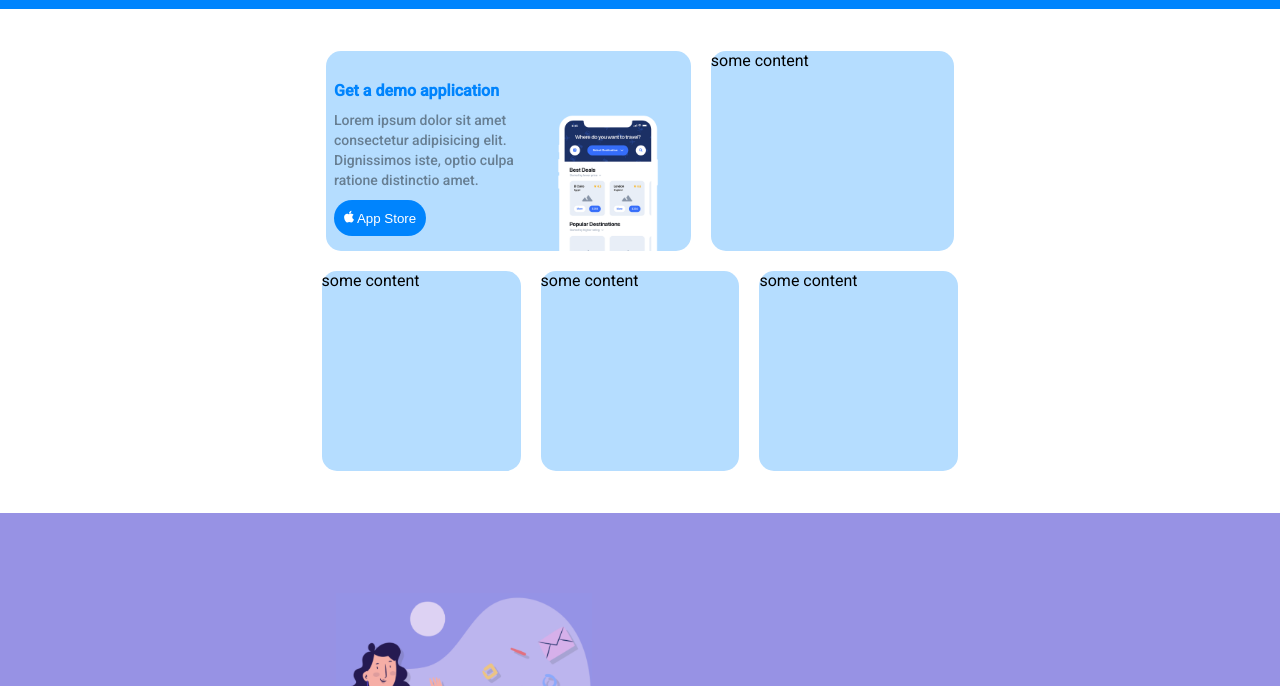
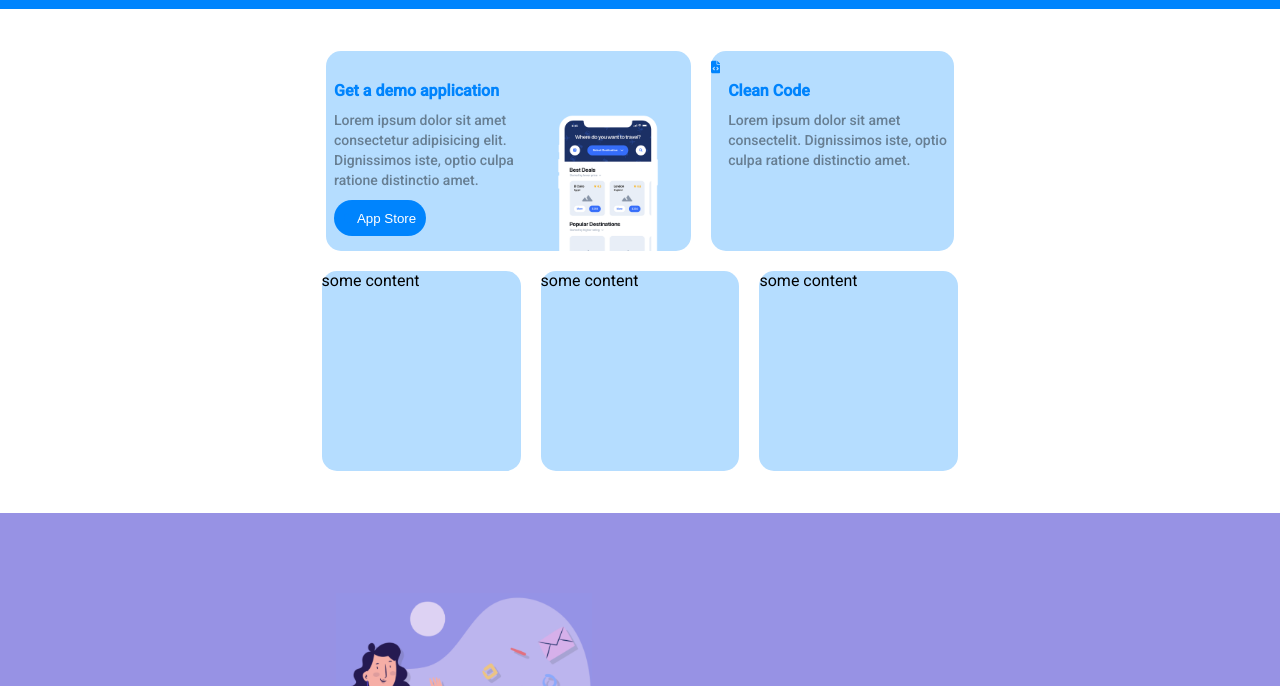
Before and after one commit to sarahelshark/htmlcss-responsive-layout, a plain HTML site: page index.html in a window 1280 px wide. Shown: the part 66-752 px from the top of the page. Drawn offline with Linux system fonts and the light colour scheme.

Commit message:
feat add
2nd card's elements

```diff
--- a/index.html
+++ b/index.html
@@ -63,11 +63,18 @@
                             </button>
                            </div>
                            <img src="./img/phone.png" alt="">
-
                       </div>
 
                 </div>
-                <div class="card col-6"> some content</div>
+                <div class="card col-6">
+                    <div class="sm-container d-flex">
+                        <svg xmlns="http://www.w3.org/2000/svg" height="2em" viewBox="0 0 384 512"><!--! Font Awesome Free 6.4.2 by @fontawesome - https://fontawesome.com License - https://fontawesome.com/license (Commercial License) Copyright 2023 Fonticons, Inc. --><style>svg{fill:#0084FD}</style><path d="M64 0C28.7 0 0 28.7 0 64V448c0 35.3 28.7 64 64 64H320c35.3 0 64-28.7 64-64V160H256c-17.7 0-32-14.3-32-32V0H64zM256 0V128H384L256 0zM153 289l-31 31 31 31c9.4 9.4 9.4 24.6 0 33.9s-24.6 9.4-33.9 0L71 337c-9.4-9.4-9.4-24.6 0-33.9l48-48c9.4-9.4 24.6-9.4 33.9 0s9.4 24.6 0 33.9zM265 255l48 48c9.4 9.4 9.4 24.6 0 33.9l-48 48c-9.4 9.4-24.6 9.4-33.9 0s-9.4-24.6 0-33.9l31-31-31-31c-9.4-9.4-9.4-24.6 0-33.9s24.6-9.4 33.9 0z"/></svg>
+                        <div class="item">
+                            <h3> Clean Code</h3>
+                            <p>Lorem ipsum dolor sit amet consectelit. Dignissimos iste, optio culpa ratione distinctio amet.</p>
+                        </div>
+                    </div>
+                </div>
                 <div class="card col-4"> some content</div>
                 <div class="card col-4"> some content</div>
                 <div class="card col-4"> some content</div>
```
